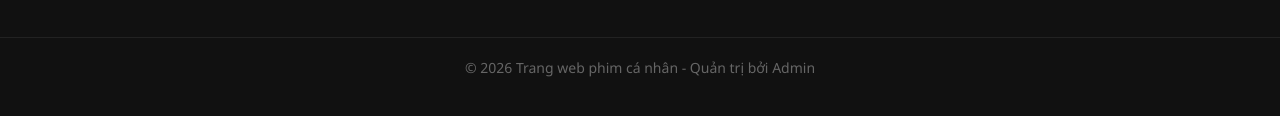
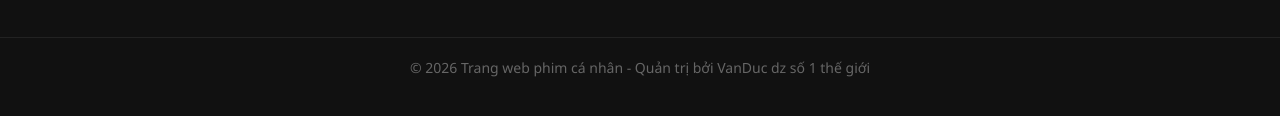
Before and after one commit to ducducky021-hue/my_film, a plain HTML site: page index.html in a window 1280 px wide. Shown: the part 386-502 px from the top of the page. Drawn offline with Linux system fonts and the light colour scheme.

Commit message:
Update index.html

```diff
--- a/index.html
+++ b/index.html
@@ -38,7 +38,7 @@
     </main>
 
     <footer>
-        <p>© 2026 Trang web phim cá nhân - Quản trị bởi Admin</p>
+        <p>© 2026 Trang web phim cá nhân - Quản trị bởi VanDuc dz số 1 thế giới</p>
     </footer>
 
     <script src="script.js"></script>
```
